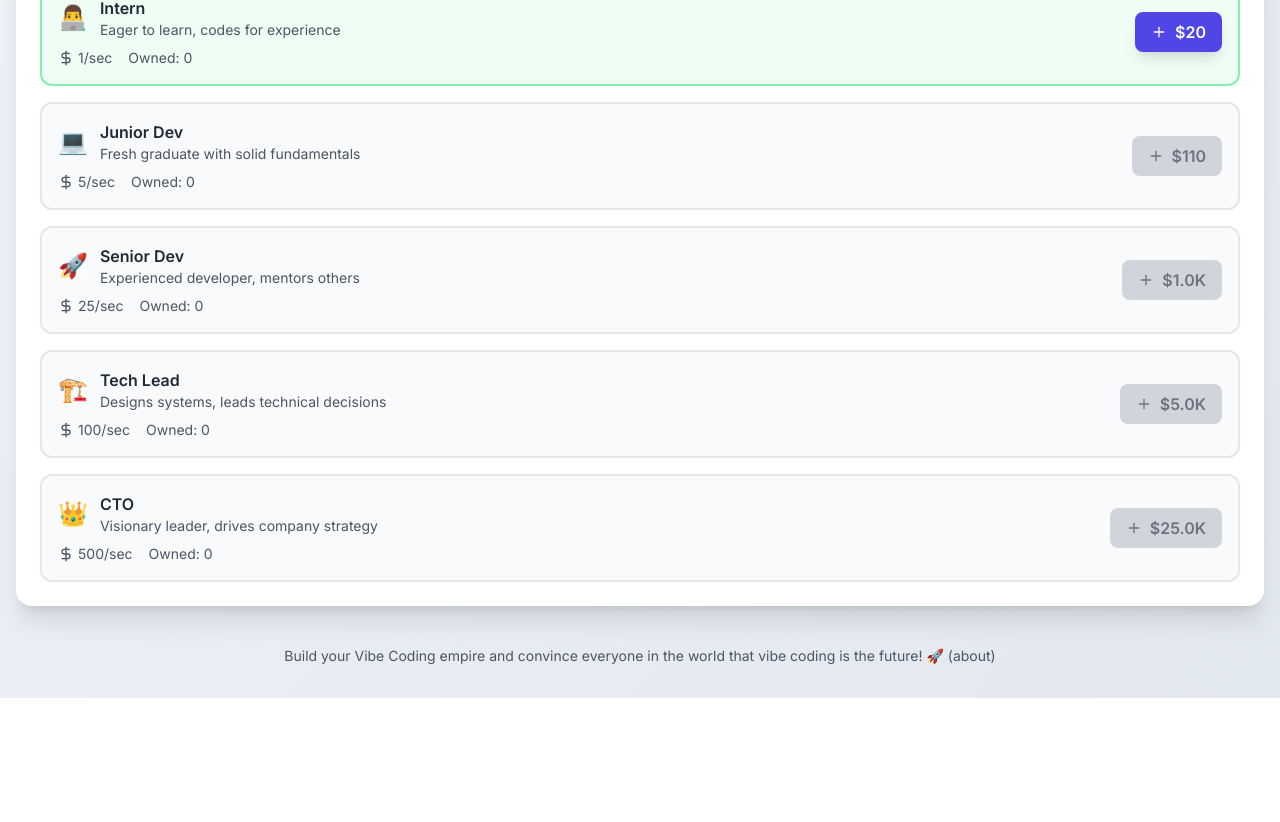
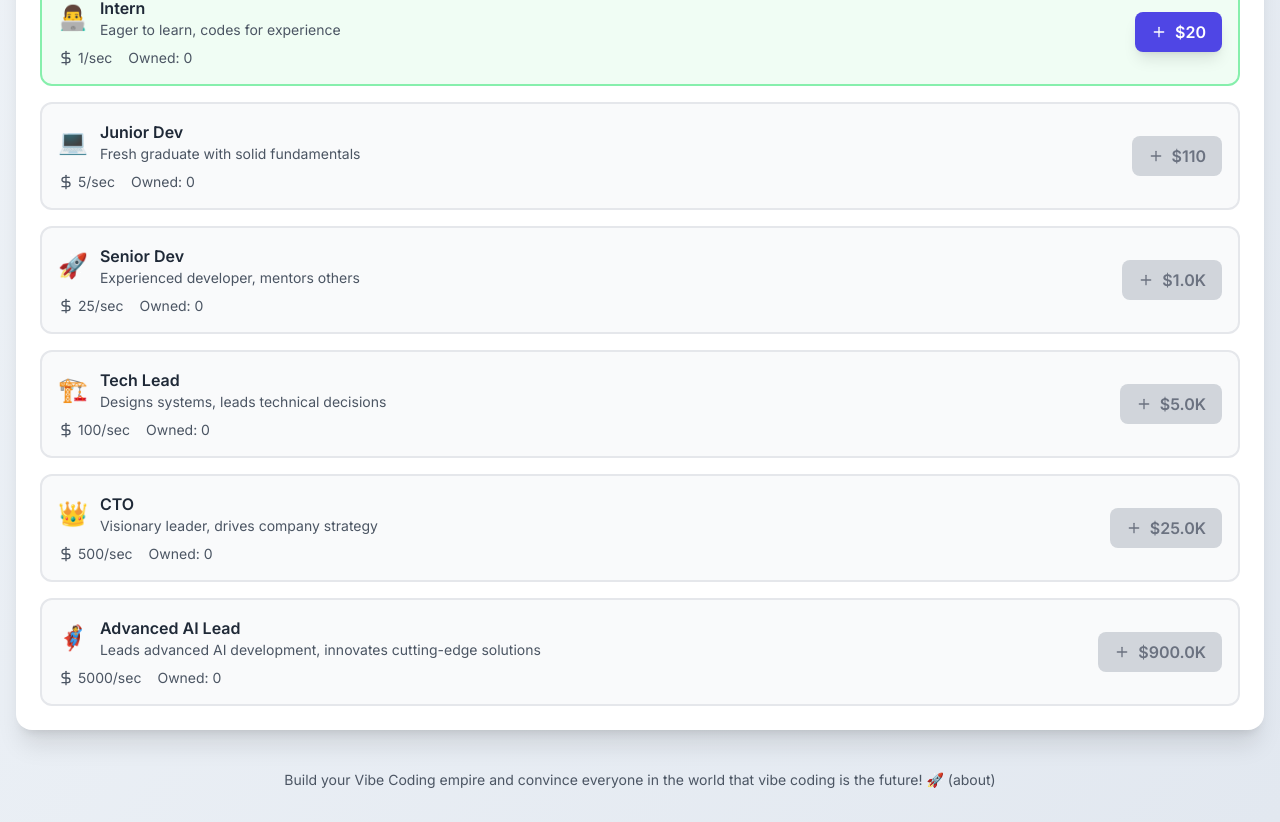
Before and after one commit to bob-the-vibecoder/vibe-coding-empire, a React (Vite) app: page / in a window 1280 px wide. Shown: the part 758-1580 px from the top of the page. Before the commit the page ends 1456 px from the top, so only its background shows below. Built offline with nearby package versions, Linux system fonts and the light colour scheme.

Commit message:
Added new type of employee and new names

```diff
--- a/src/data/employees.ts
+++ b/src/data/employees.ts
@@ -40,18 +40,28 @@ export const employeeTemplates: EmployeeTemplate[] = [
     description: 'Visionary leader, drives company strategy',
     color: 'from-red-400 to-red-600',
     icon: '👑'
+  },
+  {
+    type: EmployeeType.ADVANCED,
+    baseCost: 900000,
+    baseIncome: 5000,
+    description: 'Leads advanced AI development, innovates cutting-edge solutions',
+    color: 'from-indigo-400 to-indigo-600',
+    icon: '🦸'
   }
 ];
 
 export const generateEmployeeName = (): string => {
   const names = [
     'Alex', 'Jordan', 'Taylor', 'Morgan', 'Casey', 'Riley', 'Avery', 'Quinn',
-    'Sage', 'River', 'Rowan', 'Phoenix', 'Skyler', 'Cameron', 'Drew', 'Blake'
+    'Sage', 'River', 'Rowan', 'Phoenix', 'Skyler', 'Cameron', 'Drew', 'Blake',
+    'Sam', 'Elon', 'Ilya', 'Greg', 'Andrej', 'Pamela', 'Mira',
   ];
 
   const surnames = [
     'Chen', 'Johnson', 'Williams', 'Brown', 'Jones', 'Garcia', 'Miller', 'Davis',
-    'Rodriguez', 'Martinez', 'Hernandez', 'Lopez', 'Gonzalez', 'Wilson', 'Anderson'
+    'Rodriguez', 'Martinez', 'Hernandez', 'Lopez', 'Gonzalez', 'Wilson', 'Anderson',
+    'Altman', 'Musk', 'Sutskever', 'Brockman', 'Karpathy', 'Vagata', 'Murati',
   ];
 
   const name = names[Math.floor(Math.random() * names.length)];
--- a/src/types/game.ts
+++ b/src/types/game.ts
@@ -22,7 +22,8 @@ export enum EmployeeType {
   JUNIOR = 'Junior Dev',
   SENIOR = 'Senior Dev',
   ARCHITECT = 'Tech Lead',
-  CTO = 'CTO'
+  CTO = 'CTO',
+  ADVANCED = 'Advanced AI Lead'
 }
 
 export interface EmployeeTemplate {
```
